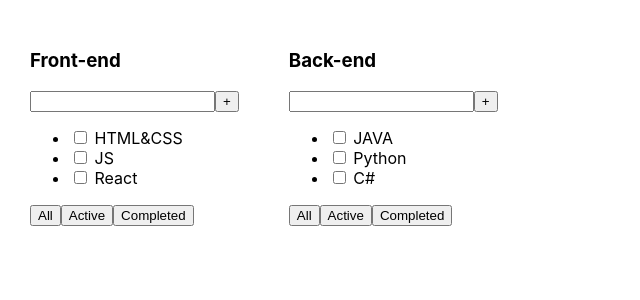
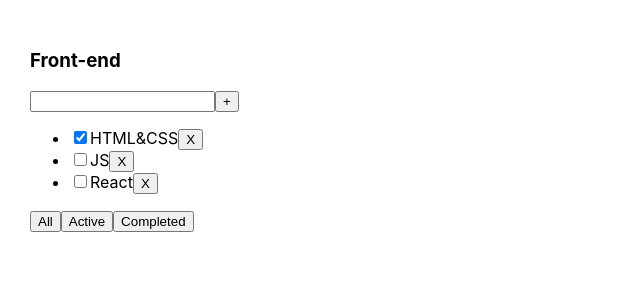
Before and after one commit to DmitryShastel/FullStack, a React (Create React App) app in the folder front/: page / in a window 1280 px wide. Shown: the top 300 px of the page, without its empty margins (0-640 px from the left). Built offline with nearby package versions, Linux system fonts and the light colour scheme.

Commit message:
The remove/update funcs are added

```diff
--- a/front/package.json
+++ b/front/package.json
@@ -10,9 +10,11 @@
     "@types/node": "^12.0.0",
     "@types/react": "^16.9.0",
     "@types/react-dom": "^16.9.0",
+    "@types/uuid": "^8.3.4",
     "react": "^16.13.1",
     "react-dom": "^16.13.1",
-    "react-scripts": "3.4.1"
+    "react-scripts": "3.4.1",
+    "uuid": "^8.3.2"
   },
   "scripts": {
     "start": "cross-env NODE_OPTIONS=--openssl-legacy-provider react-scripts start",
--- a/front/src/App.tsx
+++ b/front/src/App.tsx
@@ -1,30 +1,54 @@
-import React from 'react';
+import React, { useState } from 'react';
 import './App.css';
-import { Todolist } from './Todolist';
+import { Task, Todolist } from './Todolist';
+import { v1 } from 'uuid';
+
+export type FilterValue = 'all' | 'active' | 'completed'
 
 function App() {
 
-const tasks1 = [
-    {id:1, title: 'HTML&CSS', isDone: false},
-    {id:2, title: 'JS', isDone: false},
-    {id:3, title: 'React', isDone: false},
-]
+    let [tasks, setTasks] = useState<Task[]>(
+        [
+            { id: v1(), title: 'HTML&CSS', isDone: true },
+            { id: v1(), title: 'JS', isDone: false },
+            { id: v1(), title: 'React', isDone: false, },
+        ]
+    )
 
-const tasks2 = [
-    {id:1, title: 'JAVA', isDone: false},
-    {id:2, title: 'Python', isDone: false},
-    {id:3, title: 'C#', isDone: false},
-]
+    let [filter, setFilter] = useState<FilterValue>('all')
+
+    const removeTask = (taskId: string) => {
+        setTasks(prev => prev.filter(task => task.id !== taskId))
+        console.log(tasks)
+    }
+
+    const addTask = (taskTitle: string) => {
+        const newTask = { id: v1(), title: taskTitle, isDone: false }
+        setTasks(prev => [newTask, ...prev])
+    }
+
+    const changeTaskStatus = (taskId: string, isDone: boolean) => {
+        setTasks(prev => prev.map(task => task.id === taskId ? { ...task, isDone: isDone } : task))
+    }
+
+    let taskForTodolist = tasks
+    if (filter === 'active') { taskForTodolist = tasks.filter(task => task.isDone === false) }
+    if (filter === 'completed') { taskForTodolist = tasks.filter(task => task.isDone === true) }
+
+    const filterForTask = (value: FilterValue) => {
+        setFilter(value)
+    }
 
 
     return (
         <div className="App">
             <Todolist
                 title='Front-end'
-                tasks={tasks1}/>
-            <Todolist
-                title='Back-end'
-                tasks={tasks2}
+                tasks={taskForTodolist}
+                removeTask={removeTask}
+                filterForTask={filterForTask}
+                addTask={addTask}
+                changeTaskStatus={changeTaskStatus}
             />
         </div>
     );
--- a/front/src/Todolist.tsx
+++ b/front/src/Todolist.tsx
@@ -1,34 +1,74 @@
-import React from 'react';
+import React, { ChangeEvent, useState } from 'react';
+import { FilterValue } from './App';
 
-type Todolist = {
+type TodolistProps = {
     title: string
     tasks: Task[]
+    removeTask: (taskId: string) => void
+    addTask: (taskTitle: string) => void
+    filterForTask: (value: FilterValue) => void
+    changeTaskStatus: (taskId: string, isDone: boolean) => void
 }
 
-type Task = {
-    id: number
+export type Task = {
+    id: string
     title: string
     isDone: boolean
 }
 
 
-export const Todolist = (props: Todolist) => {
+
+export const Todolist = (props: TodolistProps) => {
+
+    let [title, setTitle] = useState('')
+    // let [checked, setChecked] = useState(false)
+
+    // const changeTask = (e: any) => {
+    //     setChecked(e.target.checked)
+    // }
+
+    const tasks = props.tasks.map((task: Task) => (
+        <li key={task.id}>
+            <input type="checkbox" checked={task.isDone} onChange={(e: ChangeEvent<HTMLInputElement>) => props.changeTaskStatus(task.id, e.currentTarget.checked)} />
+            <span>{task.title}</span>
+            <button onClick={() => { removeTaskHandler(task.id) }}>X</button>
+        </li>
+    ))
+
+    const removeTaskHandler = (taskId: string) => {
+        props.removeTask(taskId)
+    }
+
+    const onAddTaskHandler = () => {
+        props.addTask(title)
+        setTitle('')
+    }
+
+    const onChangeHandler = (e: ChangeEvent<HTMLInputElement>) => {
+        setTitle(e.currentTarget.value)
+    }
+
+    const onAllClickHandler = () => props.filterForTask('all')
+    const onActiveClickHandler = () => props.filterForTask('active')
+    const onCompletedClickHandler = () => props.filterForTask('completed')
+
     return (
         <div>
             <h3>{props.title}</h3>
             <div>
-                    <input/>
-                    <button>+</button>
+                <input
+                    value={title}
+                    onChange={onChangeHandler}
+                />
+                <button onClick={onAddTaskHandler}>+</button>
             </div>
             <ul>
-                    <li><input type="checkbox" checked={props.tasks[0].isDone}/> <span>{props.tasks[0].title}</span></li>
-                    <li><input type="checkbox" checked={props.tasks[1].isDone}/> <span>{props.tasks[1].title}</span></li>
-                    <li><input type="checkbox" checked={props.tasks[2].isDone}/> <span>{props.tasks[2].title}</span></li>
+                {tasks}
             </ul>
             <div>
-                    <button>All</button>
-                    <button>Active</button>
-                    <button>Completed</button>
+                <button onClick={onAllClickHandler}>All</button>
+                <button onClick={onActiveClickHandler}>Active</button>
+                <button onClick={onCompletedClickHandler}>Completed</button>
             </div>
         </div>
     )
```
Also changed, not shown: 19 other files (tests, documents, lock files or other folders). Lines whose indentation alone changed are shown as unchanged.
